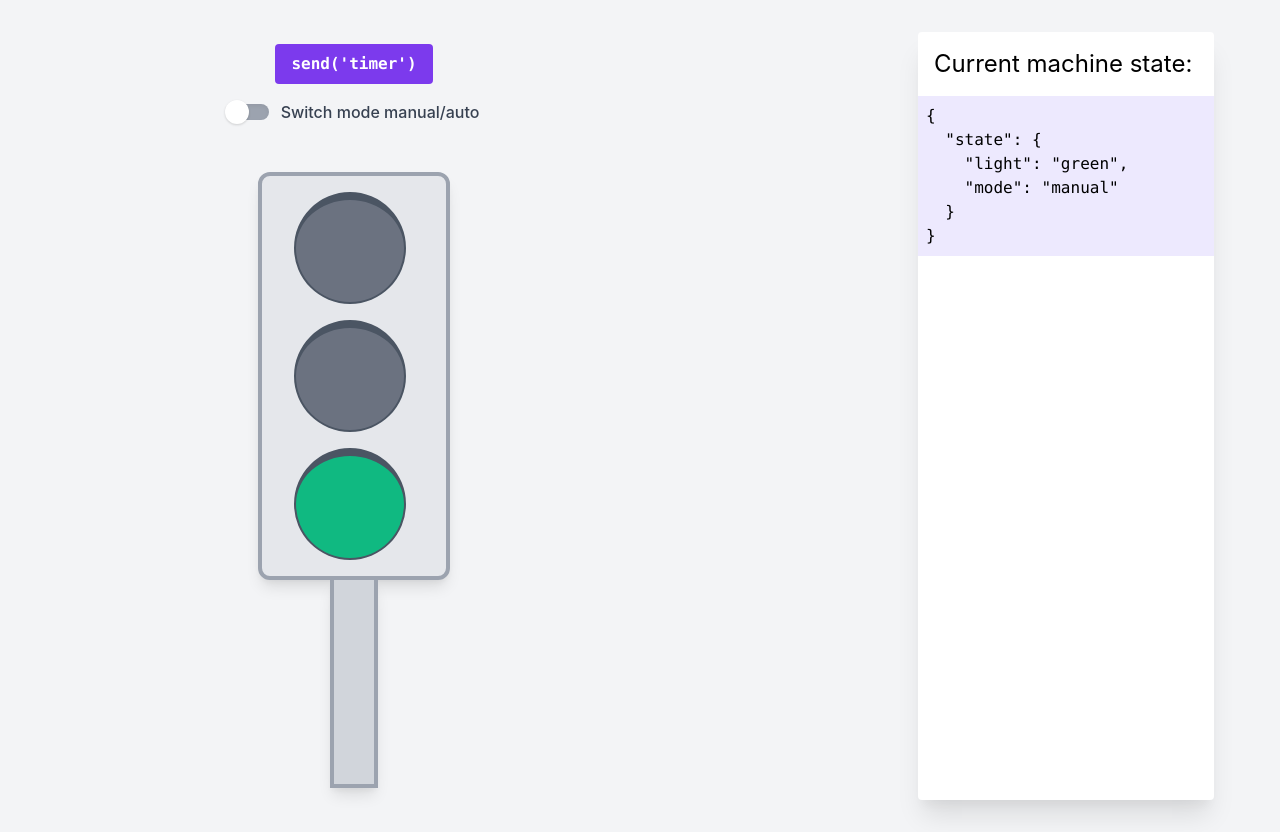
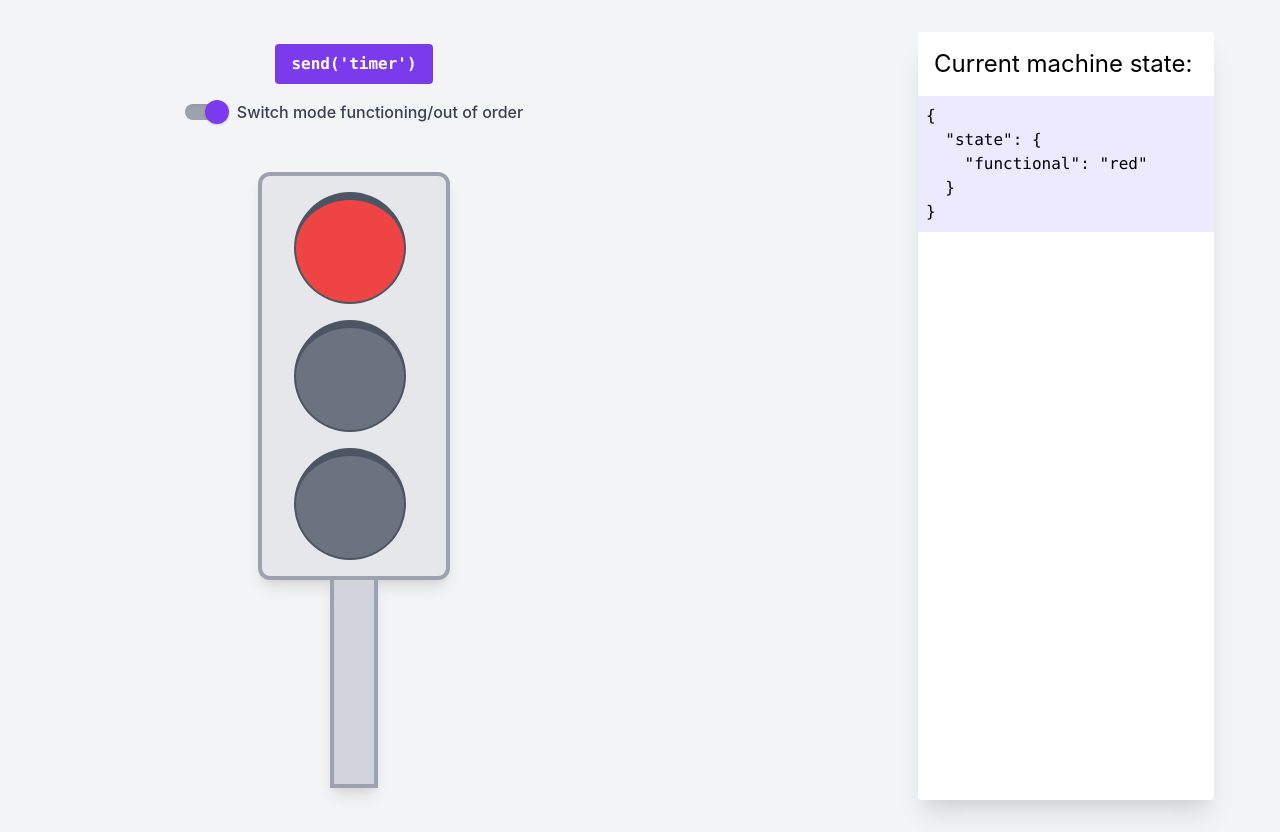
Before and after one commit to Gabriel-Idean/guild-xstate-01, a React (Create React App) app: page / in a window 1280 px wide. Built offline with nearby package versions, Linux system fonts and the light colour scheme.

Commit message:
set step 3

```diff
--- a/public/index.html
+++ b/public/index.html
@@ -24,7 +24,7 @@
       work correctly both with client-side routing and a non-root public URL.
       Learn how to configure a non-root public URL by running `npm run build`.
     -->
-    <title>XState: Discover - Step 2</title>
+    <title>XState: Discover - Step 3</title>
   </head>
   <body>
     <noscript>You need to enable JavaScript to run this app.</noscript>
--- a/src/Pages/Index.tsx
+++ b/src/Pages/Index.tsx
@@ -9,10 +9,13 @@ export default function Index() {
   const [state, send] = useMachine(stateMachine);
 
   function isLight(light: States.green | States.red | States.yellow): boolean {
-    return state.matches([States.lights, light]);
+    return (
+      state.matches([States.functional, light]) ||
+      state.matches([States.outOfOrder, light])
+    );
   }
 
-  const isAuto = state.matches([States.modes, States.modeAuto]);
+  const isWorking = state.matches(States.functional);
 
   return (
     <div className="min-h-screen bg-gray-100 py-6 md:flex sm:py-8 md:px-12 flex flex-col justify-between md:justify-around md:flex-row">
@@ -26,11 +29,11 @@ export default function Index() {
         </button>
 
         <Switch
-          label="Switch mode manual/auto"
+          label="Switch mode functioning/out of order"
           onChange={() => {
-            send('toggleMode');
+            send('toggleOperatingMode');
           }}
-          value={isAuto}
+          value={isWorking}
         />
 
         <div className="px-4 md:px-8 py-4 bg-gray-200 border-4 border-gray-400 shadow-lg sm:rounded-xl w-22 md:w-48 mx-auto">
--- a/src/machines/stateMachine.ts
+++ b/src/machines/stateMachine.ts
@@ -1,96 +1,80 @@
 import { createMachine } from 'xstate';
 
 export enum States {
-  lights = 'light',
   green = 'green',
   yellow = 'yellow',
   red = 'red',
+  off = 'off',
 
-  modes = 'mode',
-  modeAuto = 'auto',
-  modeMan = 'manual',
+  functional = 'functional',
+  outOfOrder = 'out_of_order',
 }
 
 type Context = {};
 
 interface Events {
-  type: 'timer' | 'toggleMode';
+  type: 'timer' | 'toggleOperatingMode';
 }
 
 export const stateMachine = createMachine<Context, Events>(
   {
-    type: 'parallel',
+    initial: States.functional,
+    on: {
+      toggleOperatingMode: [
+        {
+          cond: 'isWorking',
+          target: States.outOfOrder,
+        },
+        {
+          target: States.functional,
+        },
+      ],
+    },
     states: {
-      [States.lights]: {
-        initial: States.green,
-        on: {
-          timer: {
-            target: `${States.lights}.${States.green}`,
+      [States.outOfOrder]: {
+        initial: States.yellow,
+        states: {
+          [States.yellow]: {
+            after: {
+              1000: {
+                target: States.off,
+              },
+            },
+          },
+          [States.off]: {
+            after: {
+              1000: {
+                target: States.yellow,
+              },
+            },
           },
         },
+      },
+      [States.functional]: {
+        initial: States.red,
         states: {
           [States.green]: {
-            after: {
-              4000: {
-                cond: 'isAuto',
-                target: [States.yellow],
-              },
-            },
             on: {
               timer: States.yellow,
             },
           },
           [States.yellow]: {
-            after: {
-              2000: {
-                cond: 'isAuto',
-                target: [States.red],
-              },
-            },
             on: {
               timer: States.red,
             },
           },
           [States.red]: {
-            after: {
-              6000: {
-                cond: 'isAuto',
-                target: [States.green],
-              },
-            },
             on: {
               timer: States.green,
             },
           },
         },
       },
-      [States.modes]: {
-        initial: States.modeMan,
-        states: {
-          [States.modeAuto]: {},
-          [States.modeMan]: {},
-        },
-        on: {
-          toggleMode: [
-            {
-              cond: 'isAuto',
-              target: `${States.modes}.${States.modeMan}`,
-            },
-            {
-              target: [
-                `${States.modes}.${States.modeAuto}`,
-                `${States.lights}.${States.red}`,
-              ],
-            },
-          ],
-        },
-      },
     },
   },
   {
     guards: {
-      isAuto: (_, __, { state }) =>
-        state.matches([States.modes, States.modeAuto]),
+      isWorking: (_, __, { state }) => state.matches(States.functional),
     },
   },
 );
```
